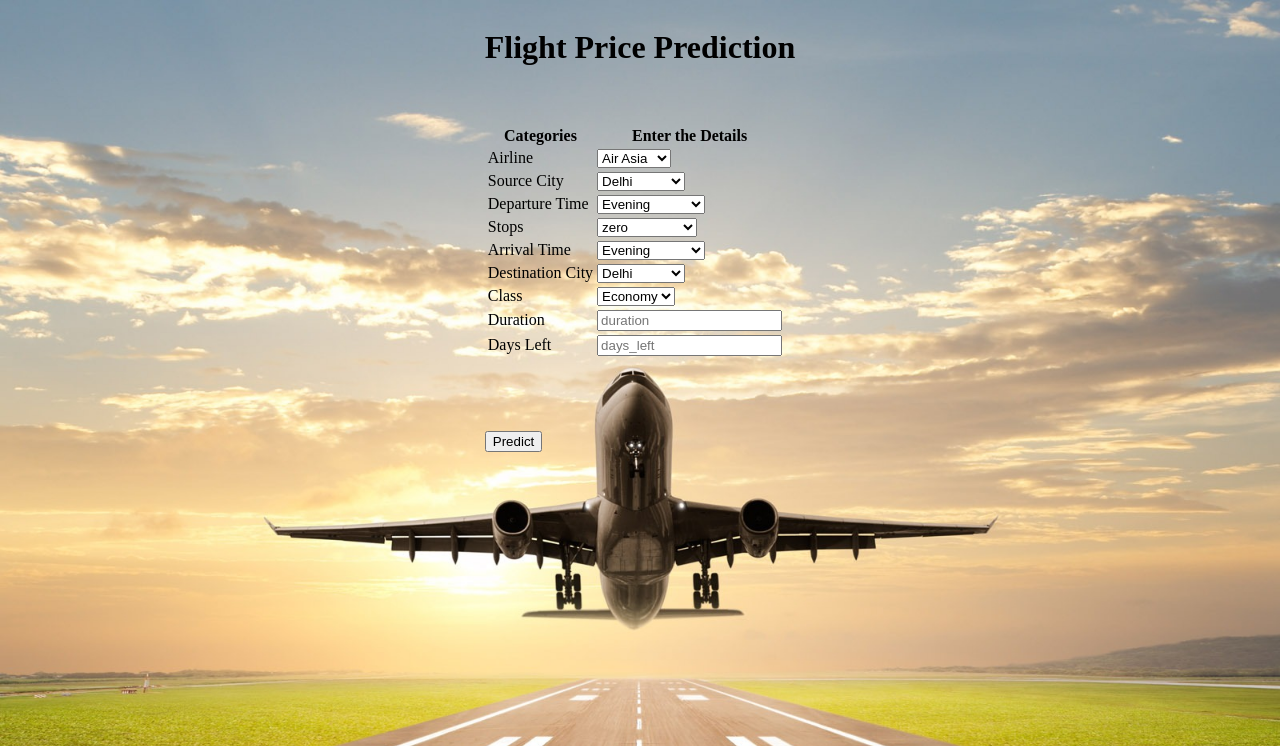
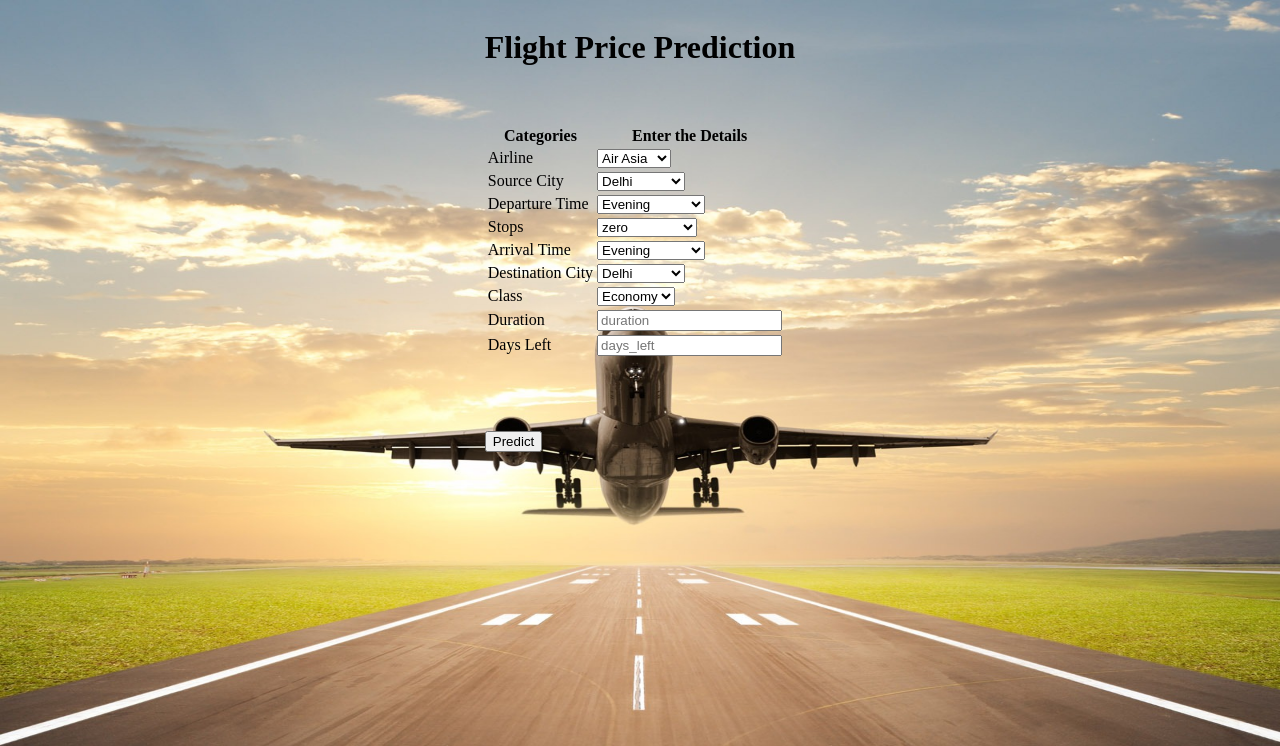
Before and after one commit to PariKashyap2002/Flight-Price-Prediction-Data-Analysis-ML-Algorithms-Flask-Deployment, a Flask app: page / in a window 1280 px wide. Shown: the top 746 px of the page. Run offline with Flask 3, Linux system fonts and the light colour scheme; parts of the project's set-up code (start-up, migrations or seed data) failed here and were passed over.

Commit message:
modified index.html

```diff
--- a/templates/index.html
+++ b/templates/index.html
@@ -1,9 +1,9 @@
 <!DOCTYPE html>
 <html>
-<!--From https://codepen.io/frytyler/pen/EGdtg-->
 
 <head>
-  <meta charset="UTF-8">
+  <meta name="viewport" content="width=device-width, initial-scale=1.0">
+
   <title>ML API</title>
   <link href='https://fonts.googleapis.com/css?family=Pacifico' rel='stylesheet' type='text/css'>
   <link href='https://fonts.googleapis.com/css?family=Arimo' rel='stylesheet' type='text/css'>
@@ -16,35 +16,42 @@
       align-items: center;
       /* Additional styling for the container */
     }
-    .background-image-container {
-            background-image: url('/static/92479airplane-wallpaper-2.jpg') !important;
-            background-size: cover;
-            /* Add any other styling for the element here */
-        }
-    .bold1{
-      /* size: 10px !important; */
+
+
+
+    .bold1 {
+
       background-color: black;
       color: white;
-      /* margin-right: -80px;
-      margin-right:0px ; */
-      /* padding-top: 150px !important; */
 
-      /* length:20px; */
+    }
+
+
+    .background-image {
+      background-image: url('static/92479airplane-wallpaper-2.jpg');
+      background-repeat: no-repeat;
+      background-attachment: fixed;
+      background-size: 100% 100%;
+
+    }
+
+    .center {
+      margin-left: 50%;
+      margin-right: 50%
     }
   </style>
 
 </head>
 
-<body class=" centered-container background-image-container" >
+<body class="background-image">
   <div>
-  <!-- <img src="/92479airplane-wallpaper-2.jpg" alt="Image Description"> -->
+    <div class="centered-container">
       <div>
         <h1>Flight Price Prediction</h1>
         <br>
         <br>
         <!-- Main Input For Receiving Query to our ML -->
         <form action="{{ url_for('predict')}}" method="post">
-      <!-- <input type="text" name="airline" placeholder="airline" required="required" /> -->
           <table>
             <tr>
               <th>Categories</th>
@@ -64,8 +71,6 @@
               </td>
             </tr>
 
-        <!-- <input type="text" name="flight" placeholder="flight" required="required" /> -->
-        <!-- <input type="text" name="source_city" placeholder="source_city" required="required" /> -->
             <tr>
               <td>Source City</td>
               <td>
@@ -80,7 +85,6 @@
               </td>
             </tr>
 
-        <!-- <input type="text" name="departure_time" placeholder="departure_time" required="required" /> -->
             <tr>
               <td>Departure Time</td>
               <td>
@@ -95,7 +99,6 @@
               </td>
             </tr>
 
-        <!-- <input type="text" name="stops" placeholder="stops" required="required" /> -->
             <tr>
               <td>Stops</td>
               <td>
@@ -107,7 +110,6 @@
               </td>
             </tr>
 
-        <!-- <input type="text" name="arrival_time" placeholder="arrival_time" required="required" /> -->
             <tr>
               <td>Arrival Time</td>
               <td>
@@ -122,7 +124,6 @@
               </td>
             </tr>
 
-        <!-- <input type="text" name="destination_city" placeholder="destination_city" required="required" /> -->
             <tr>
               <td>Destination City</td>
               <td>
@@ -137,7 +138,6 @@
               </td>
             </tr>
 
-        <!-- <input type="text" name="class" placeholder="class" required="required" /> -->
             <tr>
               <td>Class</td>
               <td>
@@ -167,45 +167,16 @@
           <button type="submit" class="btn btn-primary btn-block btn-large">Predict</button>
           <br>
           <br>
-      <div >
+          <div>
             <span class="bold1"> {{ prediction_text }}</span>
 
           </div>
 
         </form>
-
-
         <br>
-    <br >
-
-
+        <br>
       </div>
-
-
-
     </div>
 </body>
 
 </html>
-
-
-<!--
-
-<script>
-  document.getElementById("color-dropdown").addEventListener("change", function() {
-      var selectedColor = this.value;
-      var resultDiv = document.getElementById("result");
-
-      if (selectedColor === "1") {
-          resultDiv.textContent = "You chose Red!";
-      } else if (selectedColor === "2") {
-          resultDiv.textContent = "You chose Blue!";
-      } else if (selectedColor === "3") {
-          resultDiv.textContent = "You chose Green!";
-      } else if (selectedColor === "4") {
-          resultDiv.textContent = "You chose Yellow!";
-      } else {
-          resultDiv.textContent = "Select a color.";
-      }
-  });
-</script> -->
```
Lines whose indentation alone changed are shown as unchanged.
